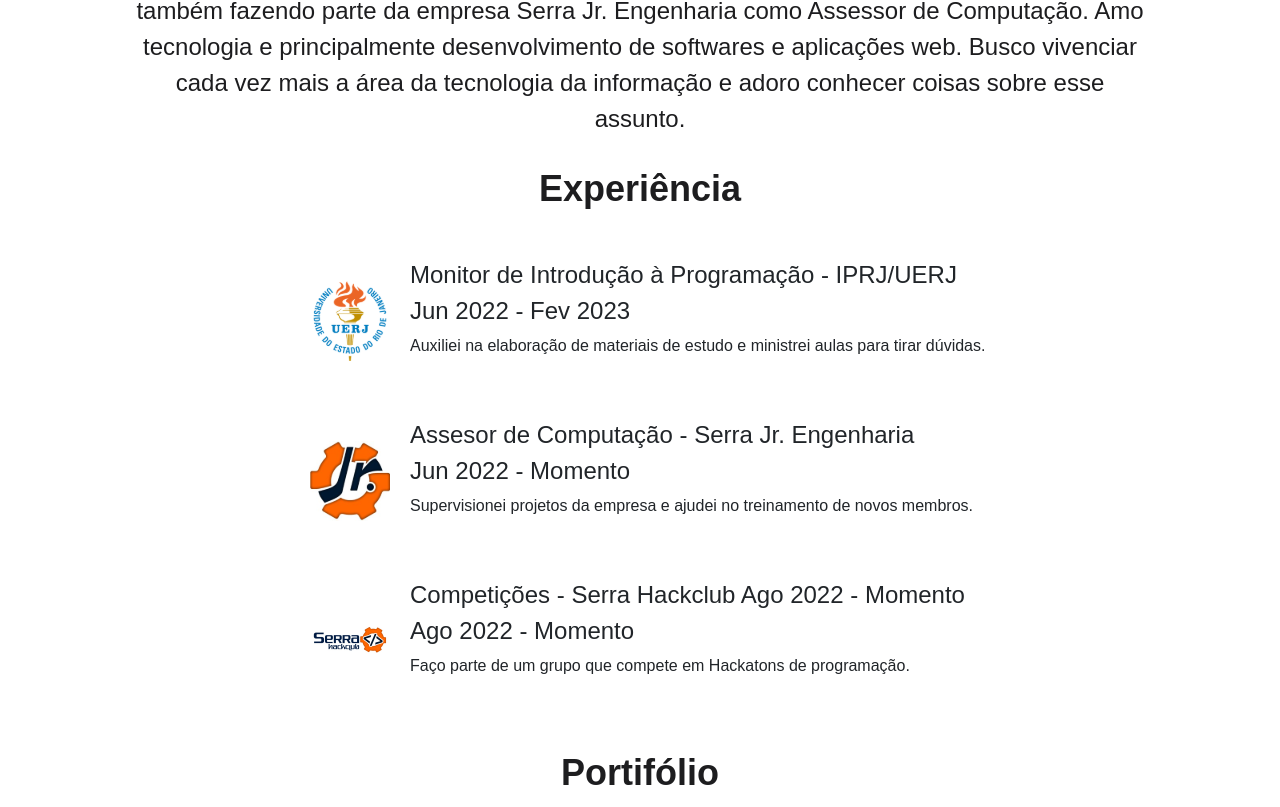
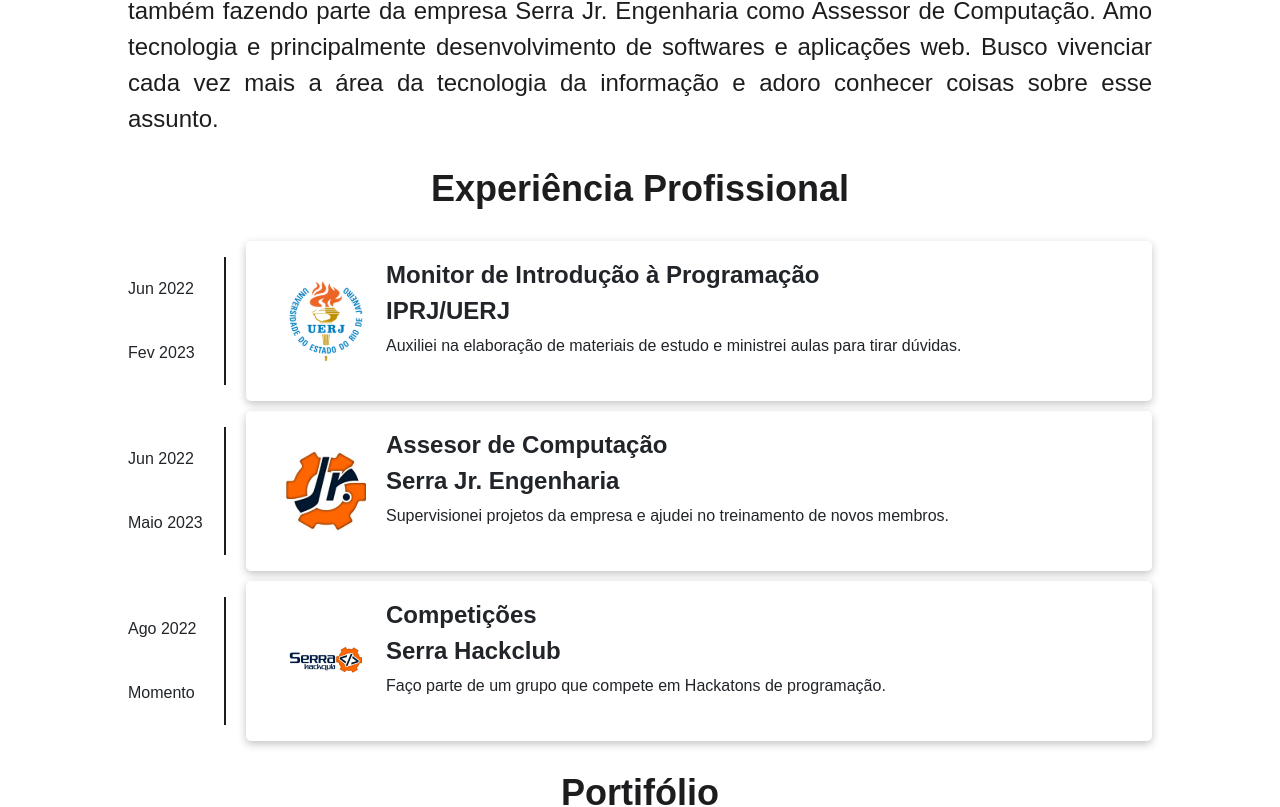
Before and after one commit to victorluis22/victorluis22, a React (Vite) app: page / in a window 1280 px wide. Shown: the part 473-1280 px from the top of the page. Built offline with nearby package versions, Linux system fonts and the light colour scheme; a web font is replaced by a local one.

Commit message:
aprimorando alguns detalhes e criando uma timeline de experiências

```diff
--- a/src/Screens/Home/Components/ExperienceCard/index.tsx
+++ b/src/Screens/Home/Components/ExperienceCard/index.tsx
@@ -1,31 +1,44 @@
 import React from 'react'
 import {
     Container,
+    Content,
+    Date,
     Image,
     SubTitle,
     Text,
     TextContainer,
+    TimeLine,
+    TimeLineText,
     Title
 } from './style'
 
 interface ExperienceCardProps{
   image: string,
-  title: string,
-  subTitle: string,
-  text: string
+  role: string,
+  institution: string,
+  start: string,
+  finish: string,
+  description: string
 }
 
-const ExperienceCard: React.FC<ExperienceCardProps> = ({image, title, subTitle, text}) => {
+const ExperienceCard: React.FC<ExperienceCardProps> = ({image, role, institution, start, finish, description}) => {
 
   return (
     <Container>
-      <Image src={image} alt={text}/>
-      <TextContainer>
-        <Title>{title}</Title>
-        <SubTitle>{subTitle}</SubTitle>
-        <Text>{text}</Text>
-      </TextContainer>
+      <TimeLine>
+        <TimeLineText>{start}</TimeLineText>
+        <TimeLineText>{finish}</TimeLineText>
+      </TimeLine>
+      <Content>
+        <Image src={image} alt={role}/>
+        <TextContainer>
+          <Title>{role}</Title>
+          <SubTitle>{institution}</SubTitle>
+          <Date>{start} - {finish}</Date>
+          <Text>{description}</Text>
+        </TextContainer>
 
+      </Content>
     </Container>
   )
 }
--- a/src/Screens/Home/Components/ExperienceCard/style.ts
+++ b/src/Screens/Home/Components/ExperienceCard/style.ts
@@ -3,18 +3,42 @@ import { width } from "../../../../Config";
 
 
 export const Container = styled.div`
+  display: flex;
+  justify-content: space-between;
+  align-items: center;
+  gap: 20px;
+`;
+
+export const TimeLine = styled.div`
+   display: flex;
+   flex-direction: column;
+   justify-content: space-around;
+   height: 80%;
+   border-right: 2px solid var(--light-black);
+   width: 100px;
+
+   @media screen and (max-width: ${width.mobile}px) {
+      display: none;
+   }
+`;
+
+export const TimeLineText = styled.span`
+   font-size: var(--small);
+   width: 100%;
+   text-align: left;
+   font-weight: light;
+`;
+
+export const Content = styled.div`
    display: flex;
    align-items: flex-start;
-   /* justify-content: center; */
-   margin: 20px;
-   width: 700px;
-
-   @media screen and (max-width: ${width.notebook}px) {
-      width: 70%;
-   }
+   box-shadow: rgba(0, 0, 0, 0.24) 0px 3px 8px;
+   border-radius: 5px;
+   padding: 20px;
+   flex-wrap: wrap;
+   width: calc(100% - 100px);
    @media screen and (max-width: ${width.mobile}px) {
-      flex-direction: column;
-      align-items: center;
+      width: 100%;
    }
 `;
 
@@ -24,11 +48,12 @@ export const Image = styled.img`
 `;
 
 export const TextContainer = styled.div`
-
+   flex-basis: 700px;
 `;
 
 export const Title = styled.h2`
    font-size: var(--medium);
+   font-weight: bold;
    @media screen and (max-width: ${width.tablet}px) {
       font-size: var(--small);
    }
@@ -36,8 +61,17 @@ export const Title = styled.h2`
 
 export const SubTitle = styled.h3`
    font-size: var(--medium);
+   font-weight: bold;
    @media screen and (max-width: ${width.tablet}px) {
       font-size: var(--small);
+   }
+`;
+
+export const Date = styled.h4`
+   font-size: var(--small);
+   display: none;
+   @media screen and (max-width: ${width.mobile}px) {
+      display: block;
    }
 `;
 
--- a/src/Screens/Home/Template/About/style.ts
+++ b/src/Screens/Home/Template/About/style.ts
@@ -2,18 +2,20 @@ import styled from "styled-components";
 import { width } from "../../../../Config";
 
 export const Container = styled.div`
-    width: 100%;
+    width: 80%;
     display: flex;
     align-items: center;
     justify-content: center;
     flex-direction: column;
-    /* margin: 20px; */
+    margin: auto;
+    max-width: var(--max-width);
 `;
 
 export const Title = styled.h1`
     font-weight: 600;
     font-size: var(--large);
     text-align: center;
+    width: 100%;
     color: var(--light-black);
     margin-top: 30px;
     margin-bottom: 30px;
@@ -24,10 +26,10 @@ export const Title = styled.h1`
 `;
 
 export const Text = styled.p`
-    width: 80%;
+    width: 100%;
     font-weight: 400;
     font-size: var(--medium);
-    text-align: center;
+    text-align: justify;
     color: var(--light-black);
 
     @media screen and (max-width: ${width.tablet}px) {
--- a/src/Screens/Home/Template/Banner/style.ts
+++ b/src/Screens/Home/Template/Banner/style.ts
@@ -3,11 +3,11 @@ import backgroundImg from "../../../../assets/images/bannerImage.webp";
 
 export const Container = styled.div`
     background-image: url(${backgroundImg});
+    background-attachment: fixed;
     width: 100%;
     background-repeat: no-repeat;
     background-size: cover;
     background-position: top;
-    border-radius: 0 0 20px 20px;
     color: var(--white);
     display: flex;
     align-items: center;
--- a/src/Screens/Home/Template/Experience/index.tsx
+++ b/src/Screens/Home/Template/Experience/index.tsx
@@ -1,5 +1,6 @@
 import React from 'react'
 import {
+  CardContainer,
     Container,
     Title,
 } from './style'
@@ -7,15 +8,40 @@ import {
 import { experienceData } from '../../../../Services/experienceData'
 import ExperienceCard from '../../Components/ExperienceCard'
 
+import { Chrono } from "react-chrono";
+
+const items = [{
+  title: "May 1940",
+  cardTitle: "Dunkirk",
+  url: "http://www.history.com",
+  cardSubtitle:"Men of the British Expeditionary Force (BEF) wade out to..",
+  cardDetailedText: "Men of the British Expeditionary Force (BEF) wade out to..",
+  media: {
+    type: "IMAGE",
+    source: {
+      url: "http://someurl/image.jpg"
+    }
+  }
+}];
+
 const Experience: React.FC = () => {
 
   return (
     <Container id='experience'>
-      <Title>Experiência</Title>
-
-      {experienceData.map((eachExperience, index) => {
-        return <ExperienceCard key={index} image={eachExperience.image} title={eachExperience.title} subTitle={eachExperience.subTitle} text={eachExperience.text}/>
-      })}
+      <Title>Experiência Profissional</Title>
+      <CardContainer>
+        {experienceData.map((eachExperience) => {
+          return <ExperienceCard
+          key={eachExperience.id}
+          image={eachExperience.image}
+          role={eachExperience.role}
+          institution={eachExperience.institution}
+          start={eachExperience.start}
+          finish={eachExperience.finish}
+          description={eachExperience.description}
+        />
+        })}
+      </CardContainer>
 
 
     </Container>
--- a/src/Screens/Home/Template/Experience/style.ts
+++ b/src/Screens/Home/Template/Experience/style.ts
@@ -4,8 +4,12 @@ import { width } from "../../../../Config";
 export const Container = styled.div`
     display: flex;
     justify-content: center;
+    margin: auto;
     align-items: center;
     flex-direction: column;
+    width: 80%;
+    max-width: var(--max-width);
+    /* background-color: red; */
 `;
 
 export const Title = styled.h1`
@@ -21,3 +25,10 @@ export const Title = styled.h1`
         font-size: var(--medium);
     }
 `;
+
+export const CardContainer = styled.div`
+    display: grid;
+    width: 100%;
+    grid-template-columns: 1fr;
+    gap: 10px;
+`;
--- a/src/Services/experienceData.ts
+++ b/src/Services/experienceData.ts
@@ -4,21 +4,30 @@ import serraHackLogo from '../assets/images/serraHackclub.svg'
 
 export const experienceData = [
     {
+        id: 0,
         image: uerjLogo,
-        title: 'Monitor de Introdução à Programação - IPRJ/UERJ',
-        subTitle: 'Jun 2022 - Fev 2023',
-        text: 'Auxiliei na elaboração de materiais de estudo e ministrei aulas para tirar dúvidas.'
+        role: 'Monitor de Introdução à Programação',
+        institution: 'IPRJ/UERJ',
+        start: 'Jun 2022',
+        finish: 'Fev 2023',
+        description: 'Auxiliei na elaboração de materiais de estudo e ministrei aulas para tirar dúvidas.'
     },
     {
+        id: 1,
         image: serraLogo,
-        title: 'Assesor de Computação - Serra Jr. Engenharia',
-        subTitle: 'Jun 2022 - Momento',
-        text: 'Supervisionei projetos da empresa e ajudei no treinamento de novos membros.'
+        role: 'Assesor de Computação',
+        institution: 'Serra Jr. Engenharia',
+        start: 'Jun 2022',
+        finish: 'Maio 2023',
+        description: 'Supervisionei projetos da empresa e ajudei no treinamento de novos membros.'
     },
     {
+        id: 2,
         image: serraHackLogo,
-        title: 'Competições - Serra Hackclub Ago 2022 - Momento',
-        subTitle: 'Ago 2022 - Momento',
-        text: 'Faço parte de um grupo que compete em Hackatons de programação.'
+        role: 'Competições',
+        institution: 'Serra Hackclub',
+        start: 'Ago 2022',
+        finish: 'Momento',
+        description: 'Faço parte de um grupo que compete em Hackatons de programação.'
     }
 ]
--- a/src/index.css
+++ b/src/index.css
@@ -9,7 +9,7 @@
     --large: 36px;
     --extra-large: 64px;
 
-    scroll-behavior: smooth;
+    --max-width: 1300px;
 }
 
 @font-face {
@@ -21,6 +21,7 @@ body{
   margin: 0;
   font-family: 'SF Pro', sans-serif;
   font-size: var(--medium);
+  scroll-behavior: smooth;
 }
 
 p{
```
Also changed, not shown: package.json (+3 -4 lines), src/Services/sceneInit.ts (deleted, +0 -143 lines), 1 other file (tests, documents, lock files or other folders).
